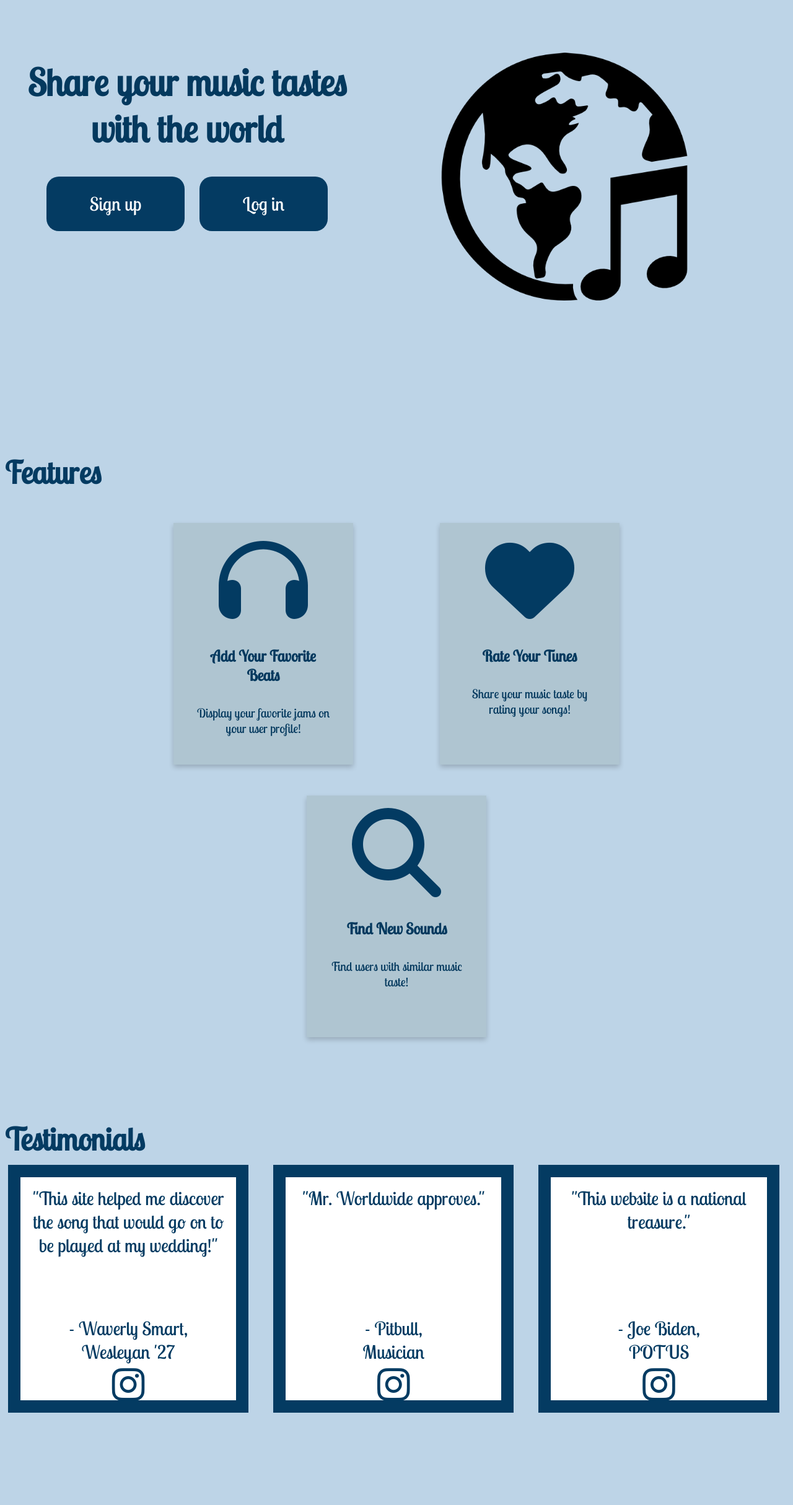
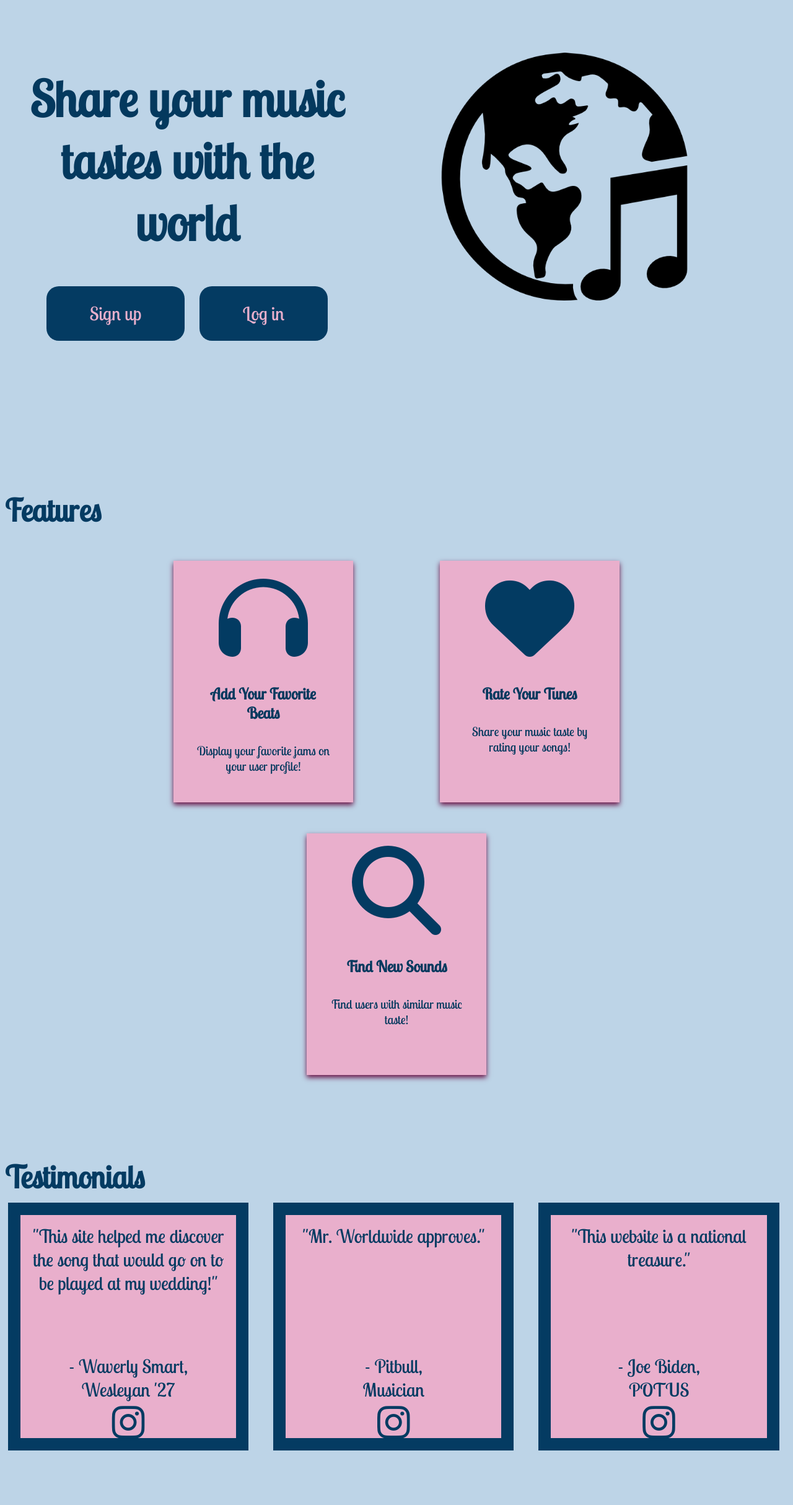
Before and after one commit to natelevinson10/COMP333_Project, a PHP site: page / in a window 1280 px wide. Shown: the part 123-2552 px from the top of the page at 62% size. Before the commit the page ends 2403 px from the top, so only its background shows below. Run offline with PHP 8.4, Linux system fonts and the light colour scheme; some libraries are stand-ins or nearby versions.

Commit message:
Change colors to better match theme (issue #14)

```diff
--- a/index.html
+++ b/index.html
@@ -28,7 +28,7 @@
 <div id="home" class="container" style="padding-top:100px; padding-bottom:100px;">
     <div class="row home">
         <div class="left_text" style="margin-left:50px; width:40%">
-            <h1 style="font-size:60px; text-align:center; color: rgb(4, 57, 94);";>Share your music tastes with the world</h1>
+            <h1 style="font-size:80px; text-align:center; color: rgb(4, 57, 94);";>Share your music tastes with the world</h1>
             <p></p>
             <div class="sign_in_btns" style="text-align:center;">
                 <button id="sign_in_btn">Sign up</button>
--- a/style.css
+++ b/style.css
@@ -129,7 +129,7 @@ body {
     font-size: 30px;
     border:none;
     background-color: rgb(4, 59, 98);
-    color:white;
+    color:rgb(233, 175, 204);
     margin-left:10px;
     margin-right:10px;
   }
@@ -157,7 +157,7 @@ body {
   }
 
   .card {
-    box-shadow: 0 4px 8px 0 rgba(0,0,0,0.2);
+    box-shadow: 0 4px 8px 0 rgb(105, 17, 69);
     transition: 0.3s;
     width: 250px;
     height: 350px;
@@ -168,7 +168,7 @@ body {
     align-items: center;
     margin: 0 70px;
     margin-top: 50px;
-    background-color: #afc5d1;
+    background-color: rgb(233, 175, 204);
     }
 
     .card img {
@@ -204,7 +204,7 @@ body {
   }
 
   #review_internal {
-    background-color: white;
+    background-color: rgb(233, 175, 204);
     height: 360px;
     margin: 20px 20px;
   }
```
